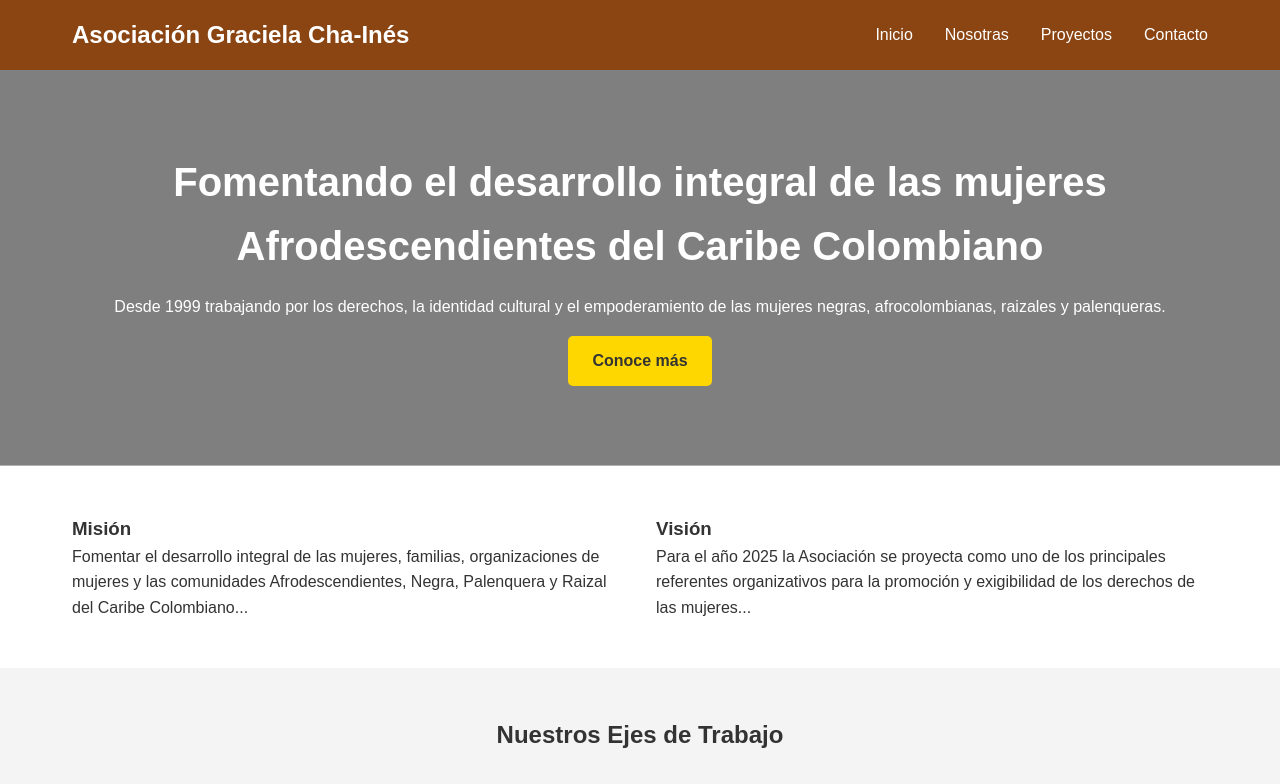
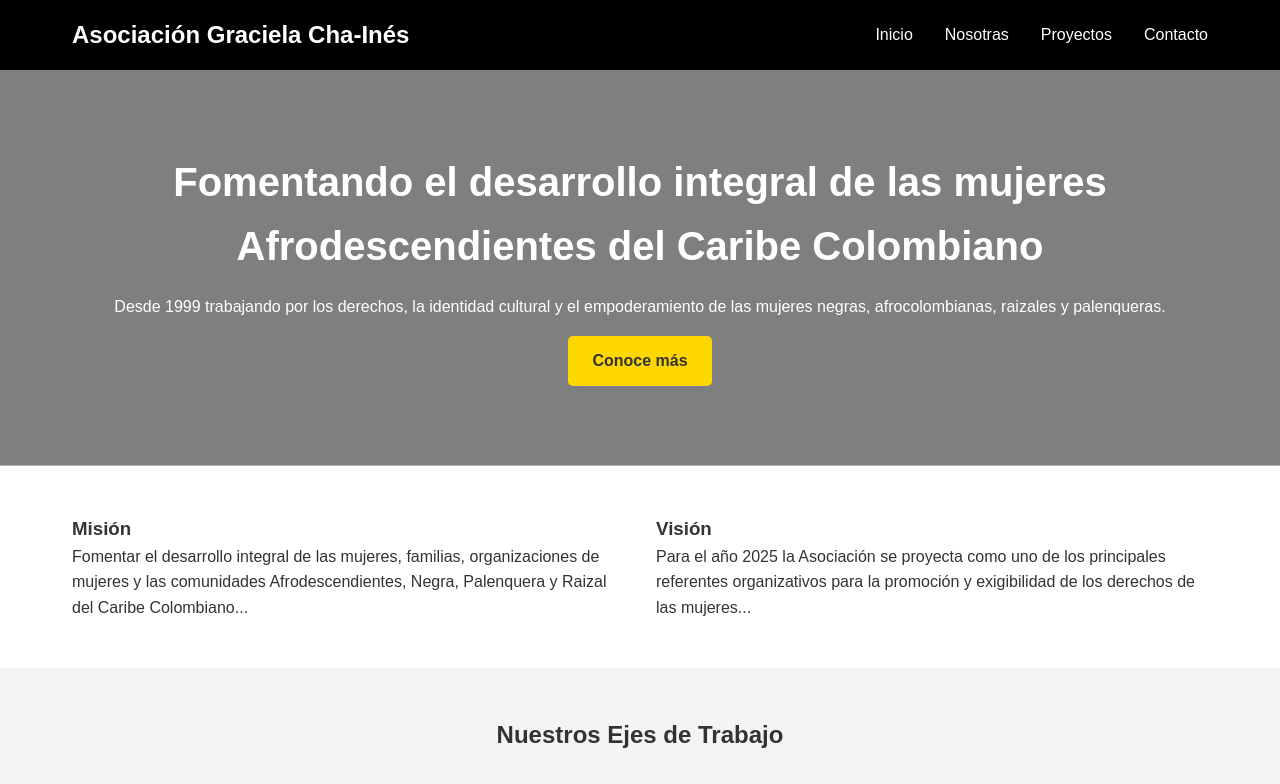
Before and after one commit to lauraliseth/Graciela-Cha-Ines, a plain HTML site: page index.html in a window 1280 px wide. Shown: the top 784 px of the page. Drawn offline with Linux system fonts and the light colour scheme.

Commit message:
Update style.css

```diff
--- a/assets/css/style.css
+++ b/assets/css/style.css
@@ -11,7 +11,7 @@ body {
 }
 
 header {
-    background-color: #8B4513;
+    background-color: #000000;
     color: white;
     padding: 1rem 0;
 }
```
